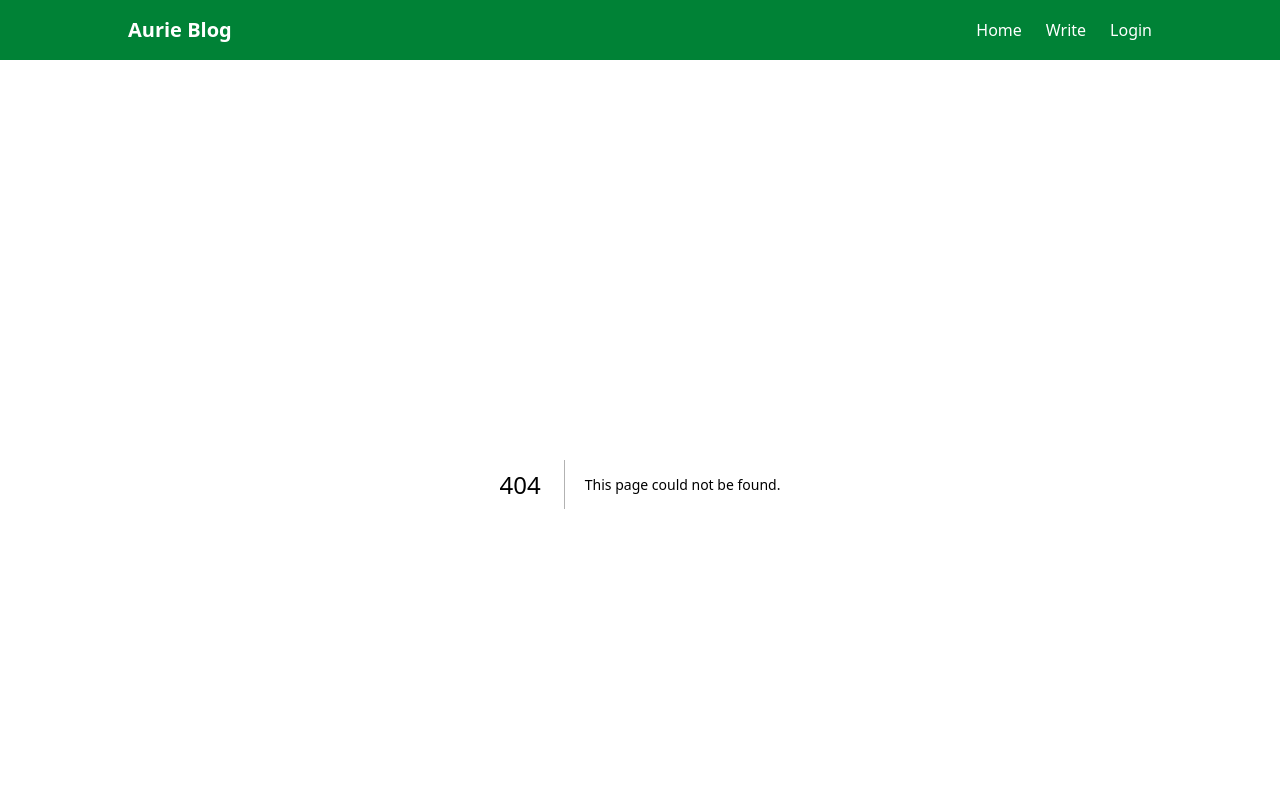
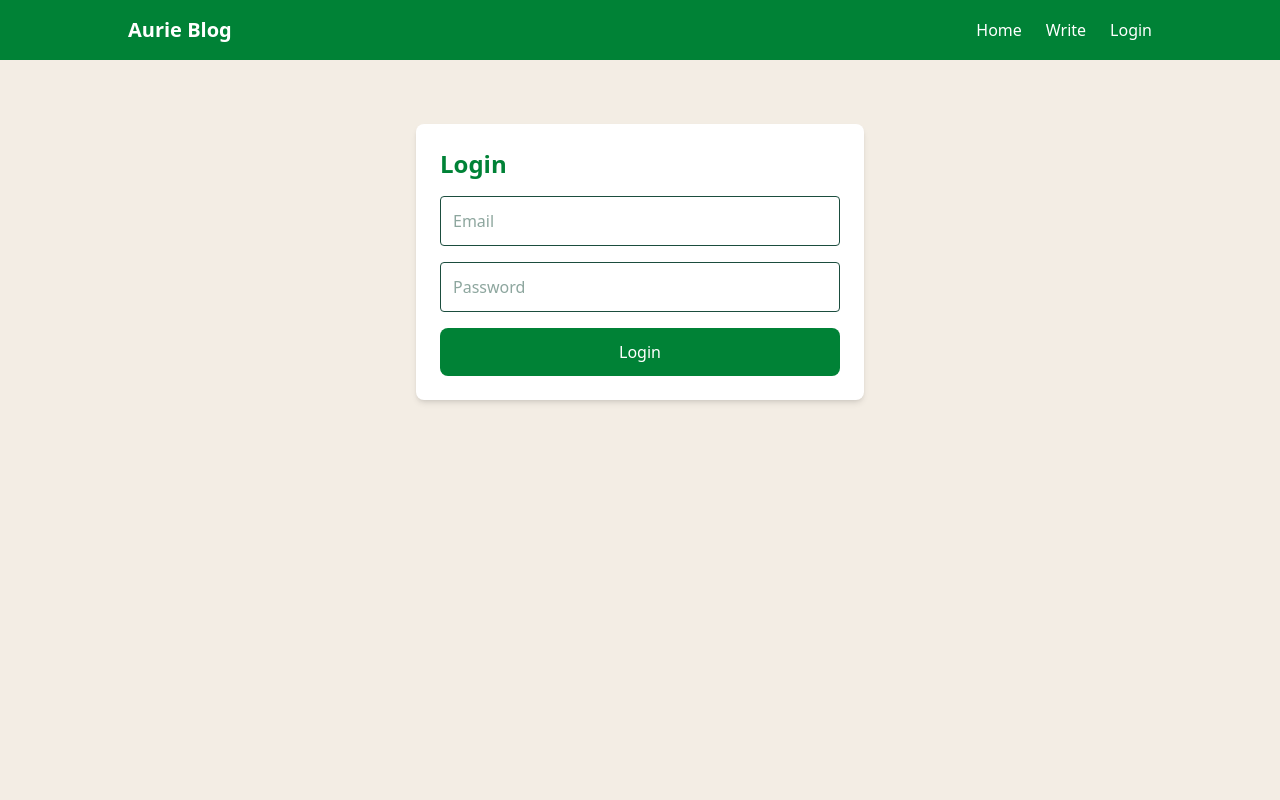
Before and after one commit to Rora21/phase-two-capstone, a Next.js app: page /login in a window 1280 px wide. Before the commit this address had no page. Shown: the top 800 px of the page. Built offline with nearby package versions, Linux system fonts and the light colour scheme.

Commit message:
login page

```diff
--- /dev/null
+++ b/app/login/page.tsx
@@ -0,0 +1,59 @@
+"use client";
+
+import { useState } from "react";
+import { signInWithEmailAndPassword } from "firebase/auth";
+import { auth } from "../lib/firebase";
+
+export default function LoginPage() {
+  const [email, setEmail] = useState("");
+  const [password, setPassword] = useState("");
+  const [loading, setLoading] = useState(false);
+  const [error, setError] = useState("");
+
+  const handleLogin = async (e) => {
+    e.preventDefault();
+    setLoading(true);
+    setError("");
+
+    try {
+      await signInWithEmailAndPassword(auth, email, password);
+      alert("Logged in!");
+    } catch (err) {
+      setError("Invalid email or password");
+    } finally {
+      setLoading(false);
+    }
+  };
+
+  return (
+    <div className="max-w-md mx-auto mt-10 p-6 bg-white rounded-lg shadow-md">
+      <h2 className="text-2xl font-bold mb-4 text-green-700">Login</h2>
+
+      <form onSubmit={handleLogin} className="space-y-4">
+        <input
+          type="email"
+          className="w-full p-3 border rounded"
+          placeholder="Email"
+          onChange={(e) => setEmail(e.target.value)}
+        />
+
+        <input
+          type="password"
+          className="w-full p-3 border rounded"
+          placeholder="Password"
+          onChange={(e) => setPassword(e.target.value)}
+        />
+
+        {error && <p className="text-red-600">{error}</p>}
+
+        <button
+          type="submit"
+          disabled={loading}
+          className="w-full p-3 bg-green-700 text-white rounded-lg"
+        >
+          {loading ? "Logging in..." : "Login"}
+        </button>
+      </form>
+    </div>
+  );
+}
```
